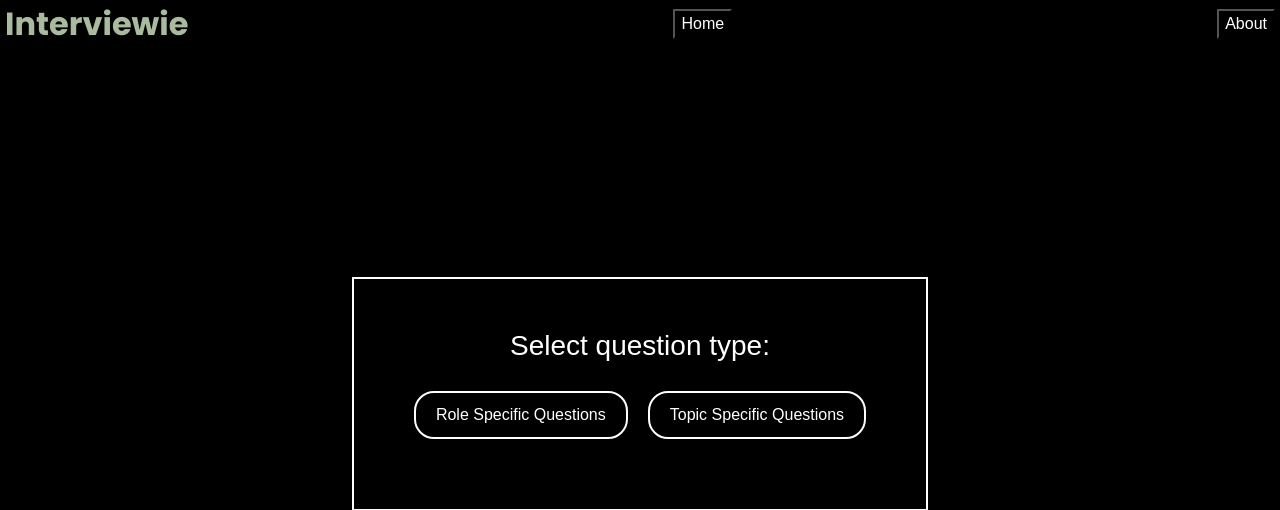
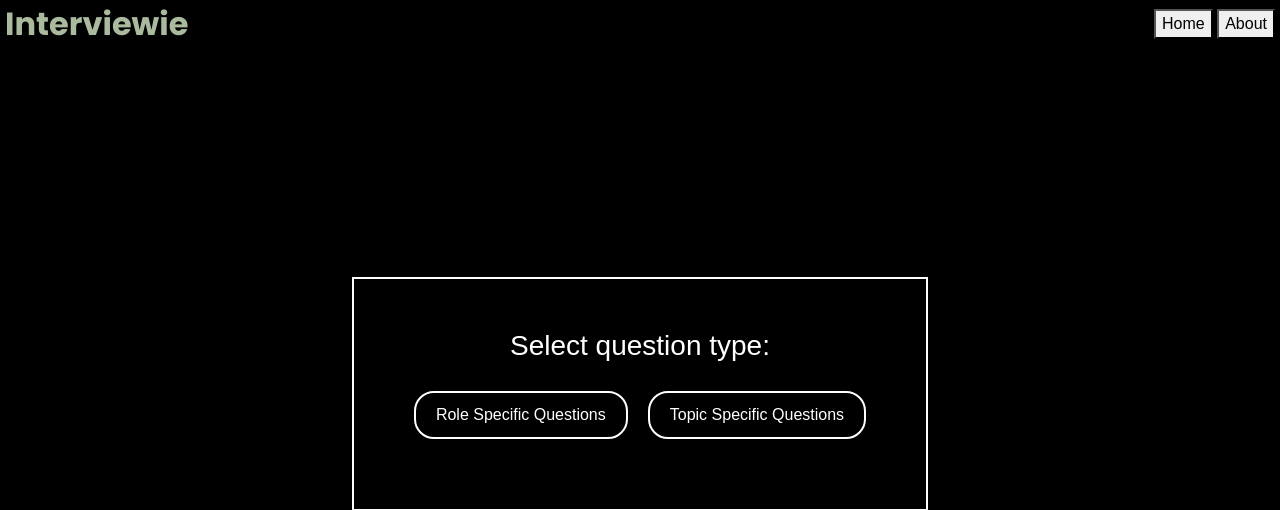
Before and after one commit to VShalini01/Mock-Interviews-Website, a Flask app: template mini_project2/templates/index.html in a window 1280 px wide. Shown: the top 510 px of the page. Run offline with Flask 3, Linux system fonts and the light colour scheme; the template is opened without the code that fills it, so the values that code supplies are empty; some libraries are stand-ins or nearby versions; some web fonts are replaced.

Commit message:
Update index.html

```diff
--- a/mini_project2/templates/index.html
+++ b/mini_project2/templates/index.html
@@ -13,8 +13,10 @@
     <div class="header">
         <div class="header-content">
             <h1 class="site-title">Interviewie</h1>
-            <button class="about-btn1" onclick="location.href='/index'">Home</button>
-            <button class="about-btn2" onclick="location.href='/about'">About</button>
+            <div class="button-group">
+                <button class="about-btn" onclick="location.href='/index'">Home</button>
+                <button class="about-btn" onclick="location.href='/about'">About</button>
+            </div>
         </div>
     </div>
 
@@ -22,8 +24,7 @@
         <h3>Select question type:</h3>
         <div class="button-container">
             <button class="select-btn" onclick="location.href='/rolemain'">Role Specific Questions</button>
-            <button  class="select-btn" onclick="location.href='/topicmain'">Topic Specific Questions</button>
-
+            <button class="select-btn" onclick="location.href='/topicmain'">Topic Specific Questions</button>
         </div>
     </div>
 
```
